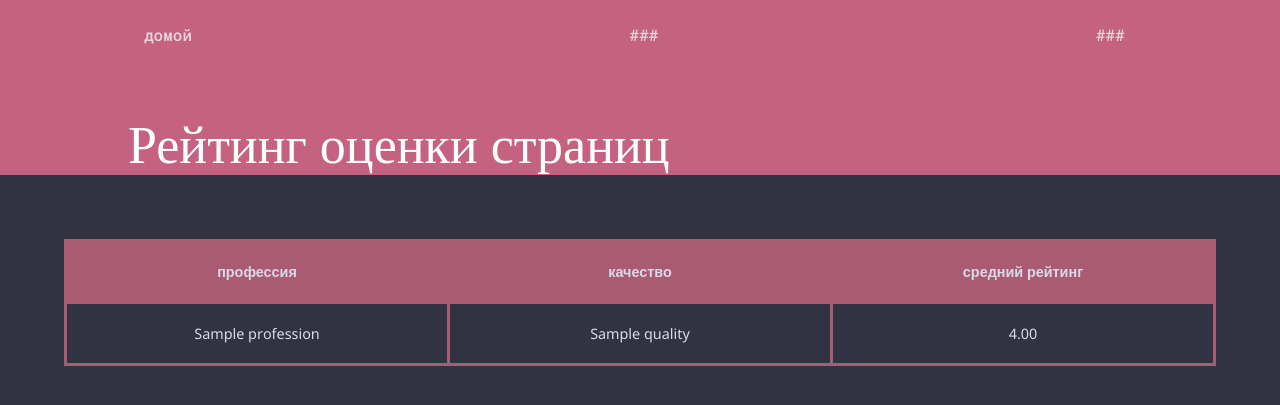
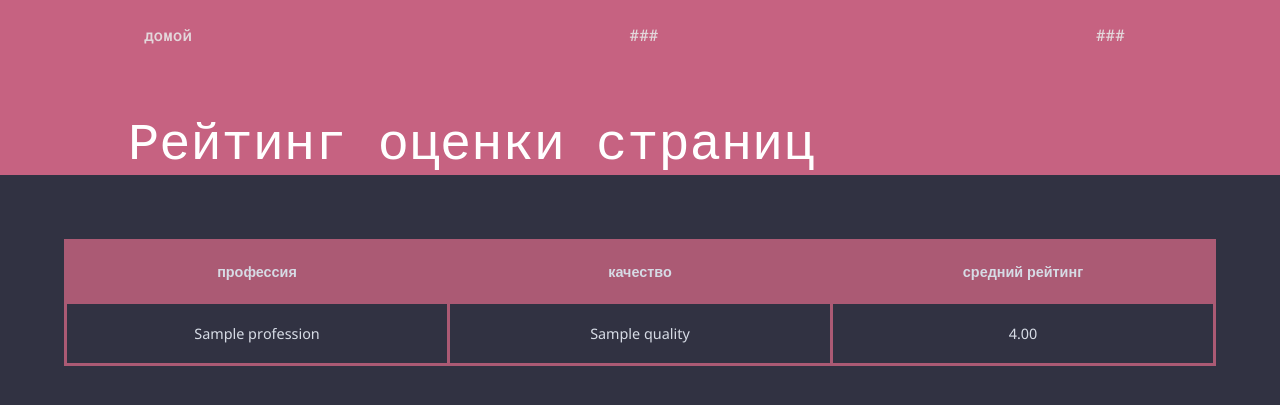
Before and after one commit to IXITMANI/OUPIDIDY, a PHP site: page /php/ratings.php in a window 1280 px wide. Shown: the top 405 px of the page. Run offline with PHP 8.4, Linux system fonts and the light colour scheme; tables that the repository leaves empty or names only in its code hold one stand-in row (values such as "Sample post").

Commit message:
fixed rating page font

```diff
--- a/css/rating.css
+++ b/css/rating.css
@@ -20,7 +20,7 @@ header {
 }
 
 .heading_text{
-  font-family: 'Rotobo Mono';
+  font-family: 'Rotobo Mono', monospace;
 }
 
 a {
```
